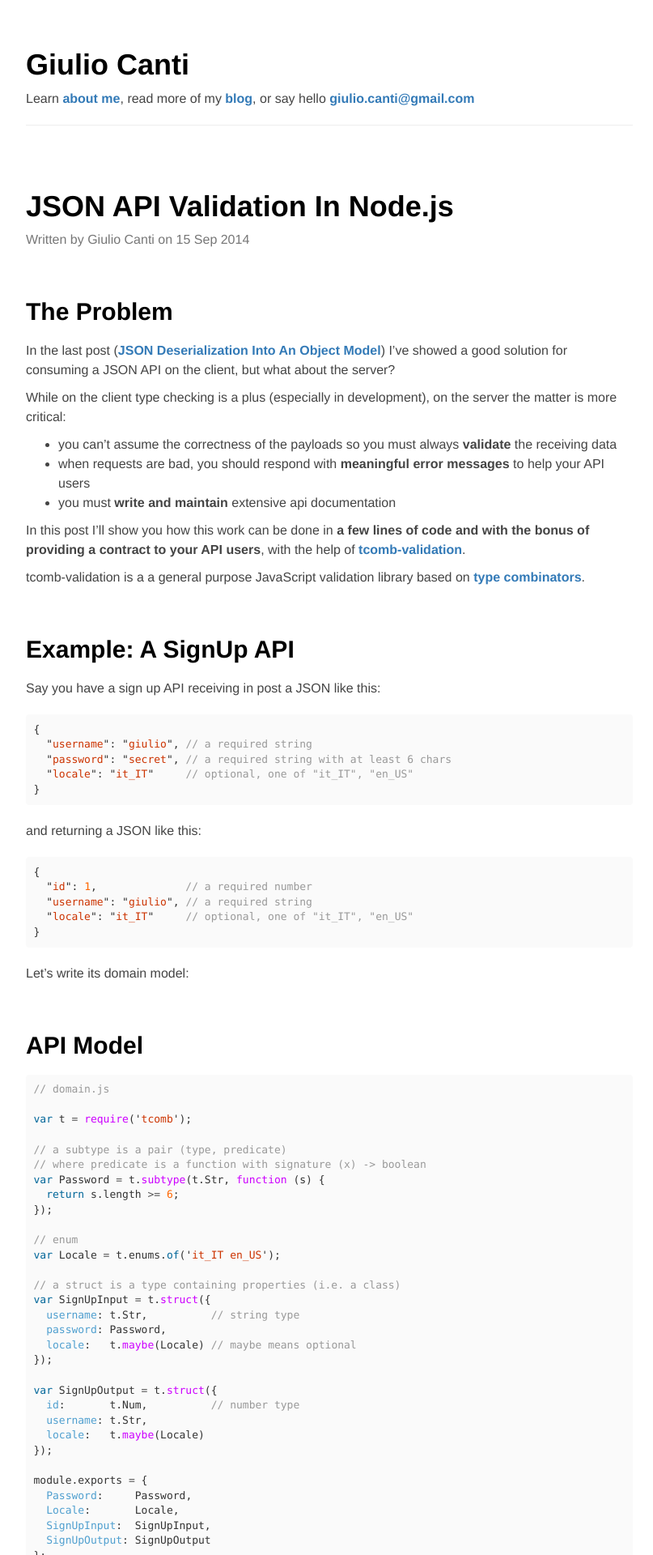
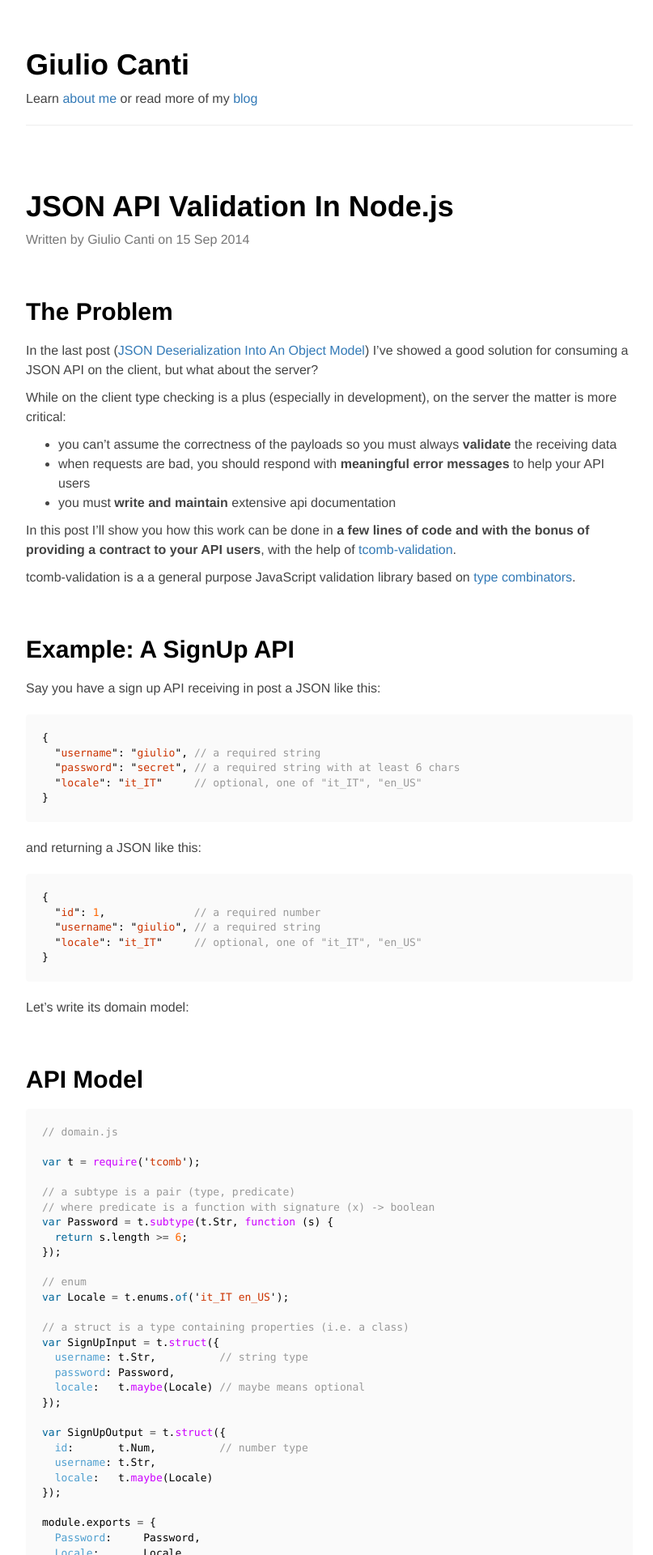
Before and after one commit to gcanti/gcanti.github.io, a Jekyll site: the page built from _posts/2014-09-15-json-api-validation-in-node.md, in a window 1280 px wide. Shown: the top 1920 px of the page at 81% size, without its empty margins (233-1040 px from the left). Built offline with Jekyll 4.4.1, drawn with Linux system fonts in a browser that asks for light colours; nearby versions of some CDN libraries; Markdown is read by kramdown in place of the engine named in the settings; comment, search, counter and statistics services are not loaded.

Commit message:
updated layout

```diff
--- a/_config.yml
+++ b/_config.yml
@@ -29,7 +29,7 @@ projects:
   name: tcomb
   link: https://github.com/gcanti/tcomb
   markdown: "[tcomb](https://github.com/gcanti/tcomb)"
-  description: "Pragmatic runtime type checking for JavaScript."
+  description: "Pragmatic runtime type checking for JavaScript based on set theory."
  tcomb-react:
   name: tcomb-react
   link: https://github.com/gcanti/tcomb-react
--- a/_layouts/post.html
+++ b/_layouts/post.html
@@ -22,7 +22,7 @@
         <div class="col-md-8 col-md-offset-2">
           <!-- header -->
           <h1>{{ site.author.name }}</h1>
-          <p>Learn {{ site.about }}, read more of my {{ site.blog }}, or say hello {{ site.author.emailHtml }}</p>
+          <p>Learn {{ site.about }} or read more of my {{ site.blog }}</p>
           <hr/>
           <!-- content -->
           <h1 class="title">{{ page.title }}</h1>
--- a/about.html
+++ b/about.html
@@ -27,7 +27,7 @@ h3.about {
     </div>
     <div class="col-md-9">
         <p>
-            Thanks for checking out my résumé. I'm a full stack web developer who loves working with open source technology. I'm always eager to learn new things, these days I'm working on my open source projects and learning [Elixir](http://elixir-lang.org).
+            Thanks for checking out my résumé. I'm a full stack web developer who loves working with open source technology. I'm always eager to learn new things, these days I'm working on my open source projects and learning <a href="http://elixir-lang.org">Elixir</a>.
         </p>
         <p>
             <strong>Birth</strong> 1973-11-30<br/>
--- a/css/style.css
+++ b/css/style.css
@@ -12,7 +12,9 @@ h2, h3, h4 {
   margin: 20px 0;
 }
 pre {
+  color: #000;
   margin: 20px 0;
+  padding: 20px;
   background-color: #fafafa;
   border: 0;
 }
@@ -23,8 +25,8 @@ pre {
   margin: 60px 0 20px 0;
 }
 code {
-  color: #000;
-  background-color: #f9f9f9;
+  color: #333;
+  background-color: #fafafa;
 }
 pre code {
   background-color: transparent;
@@ -38,6 +40,3 @@ blockquote {
   margin-top: 40px;
   margin-bottom: 40px;
 }
-a {
-  font-weight: bold;
-}
```
